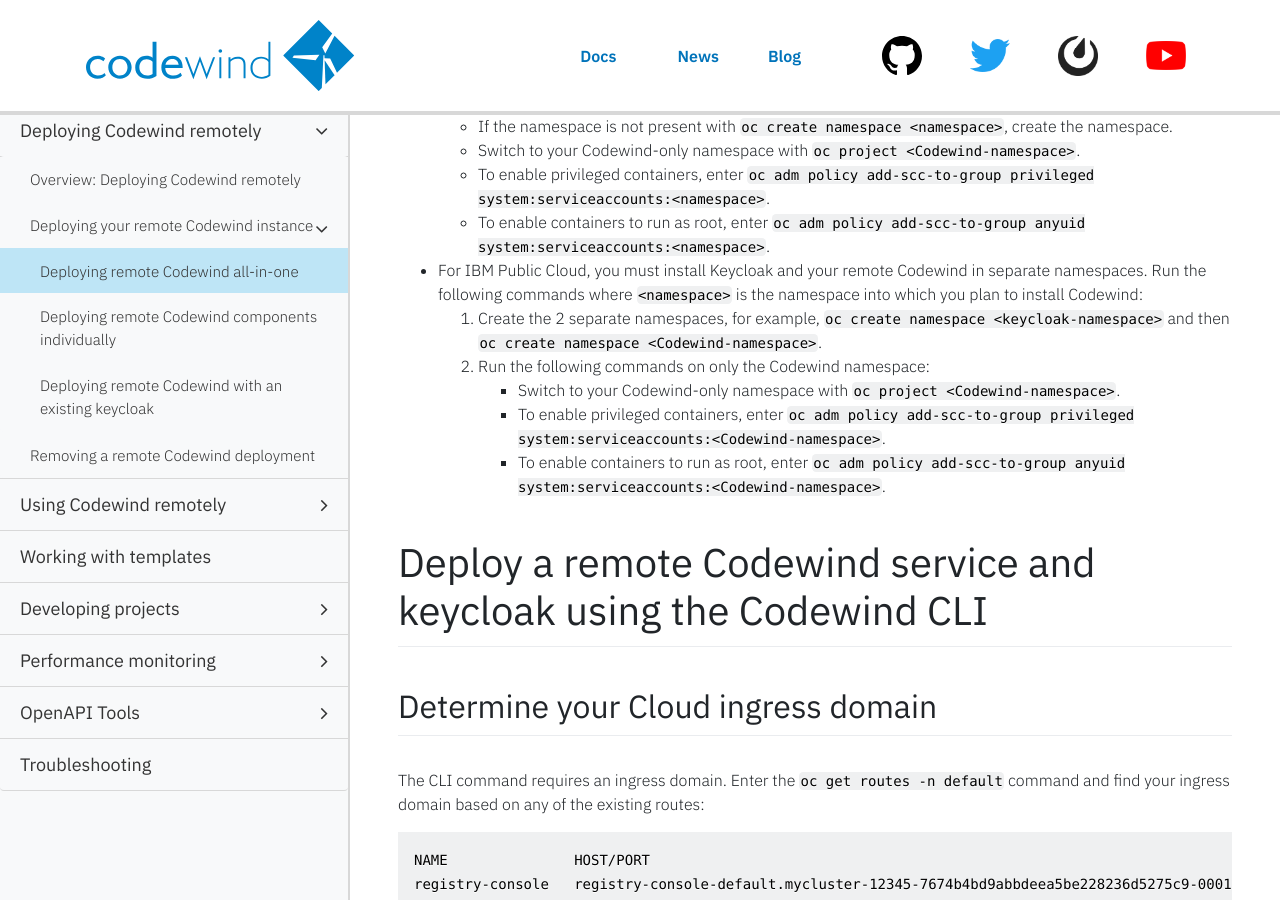
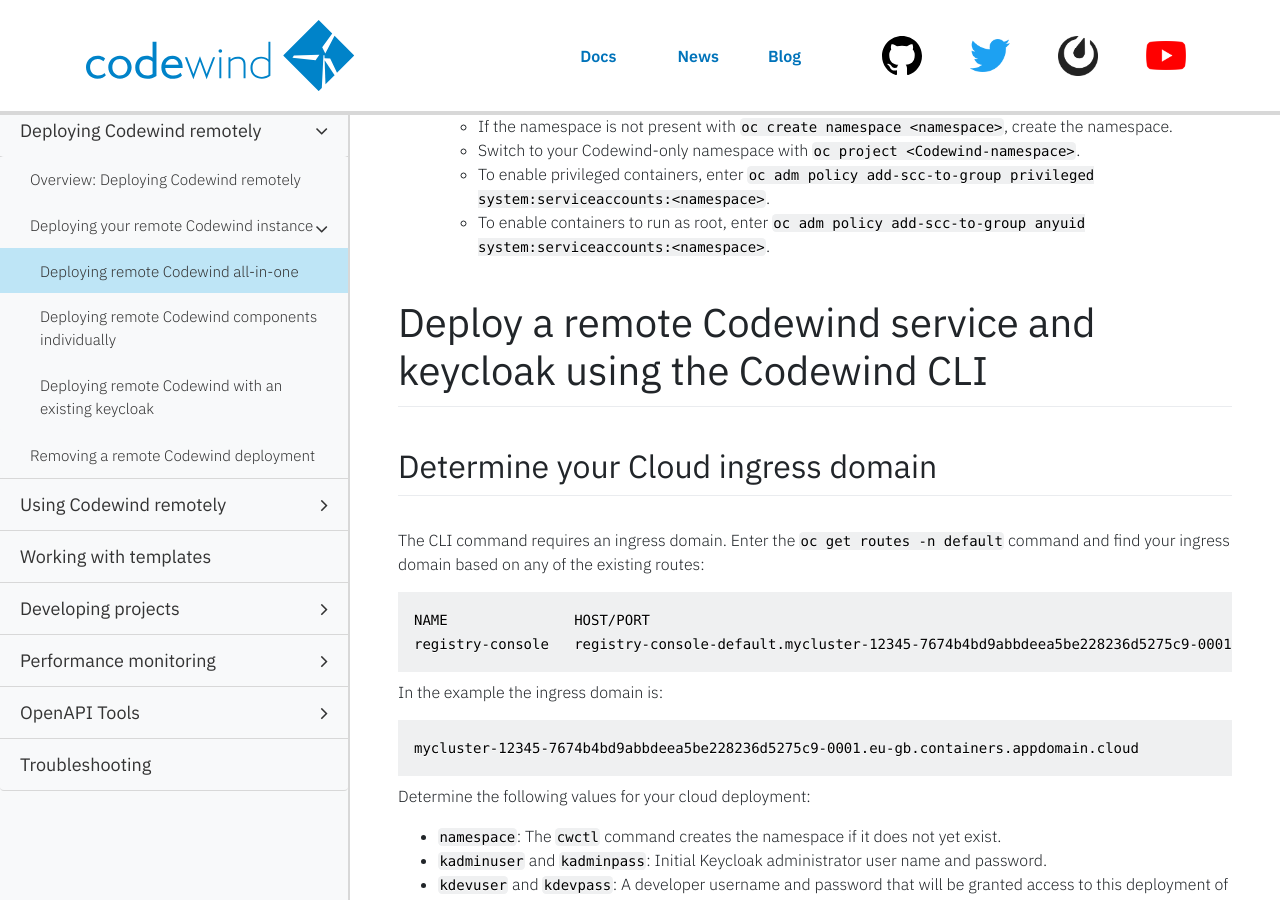
Before and after one commit to eclipse-archived/codewind-docs, a Jekyll site: the page built from docs/_documentations/remotedeploy-combo.md, in a window 1280 px wide and 900 px high, scrolled down 1312 px. Built offline with Jekyll 4.4.1, drawn with Linux system fonts in a browser that asks for light colours; nearby versions of some CDN libraries; comment, search, counter and statistics services are not loaded.

Commit message:
Removing unnecessary section
Signed-off-by: Sarah Ishida <sishida@us.ibm.com>

```diff
--- a/docs/_documentations/remotedeploy-combo.md
+++ b/docs/_documentations/remotedeploy-combo.md
@@ -56,14 +56,6 @@ If the command is successful, you see a list of current namespaces. If not, ensu
     - Switch to your Codewind-only namespace with `oc project <Codewind-namespace>`.
     - To enable privileged containers, enter `oc adm policy add-scc-to-group privileged system:serviceaccounts:<namespace>`.
     - To enable containers to run as root, enter `oc adm policy add-scc-to-group anyuid system:serviceaccounts:<namespace>`.
-
-- For IBM Public Cloud, you must install Keycloak and your remote Codewind in separate namespaces.
-    Run the following commands where `<namespace>` is the namespace into which you plan to install Codewind:
-    1. Create the 2 separate namespaces, for example, `oc create namespace <keycloak-namespace>` and then `oc create namespace <Codewind-namespace>`.
-    2. Run the following commands on only the Codewind namespace:
-        - Switch to your Codewind-only namespace with `oc project <Codewind-namespace>`.
-        - To enable privileged containers, enter `oc adm policy add-scc-to-group privileged system:serviceaccounts:<Codewind-namespace>`.
-        - To enable containers to run as root, enter `oc adm policy add-scc-to-group anyuid system:serviceaccounts:<Codewind-namespace>`.
 
 # Deploy a remote Codewind service and keycloak using the Codewind CLI
 
```
